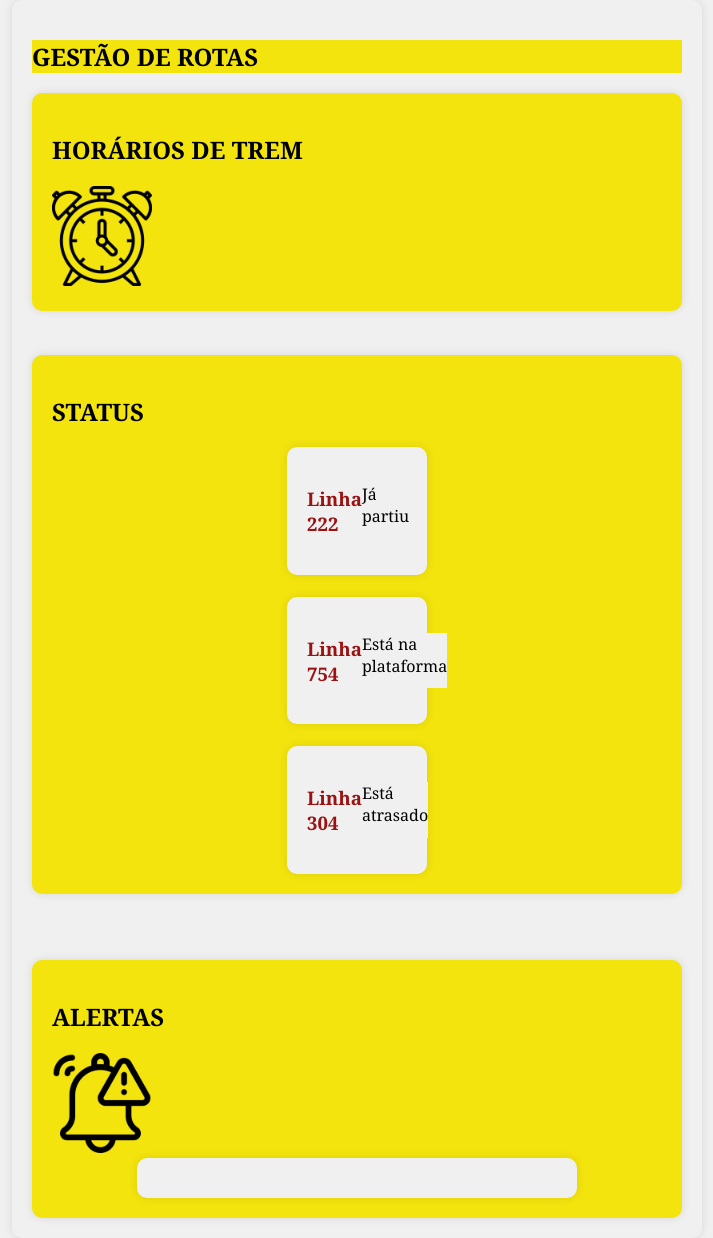
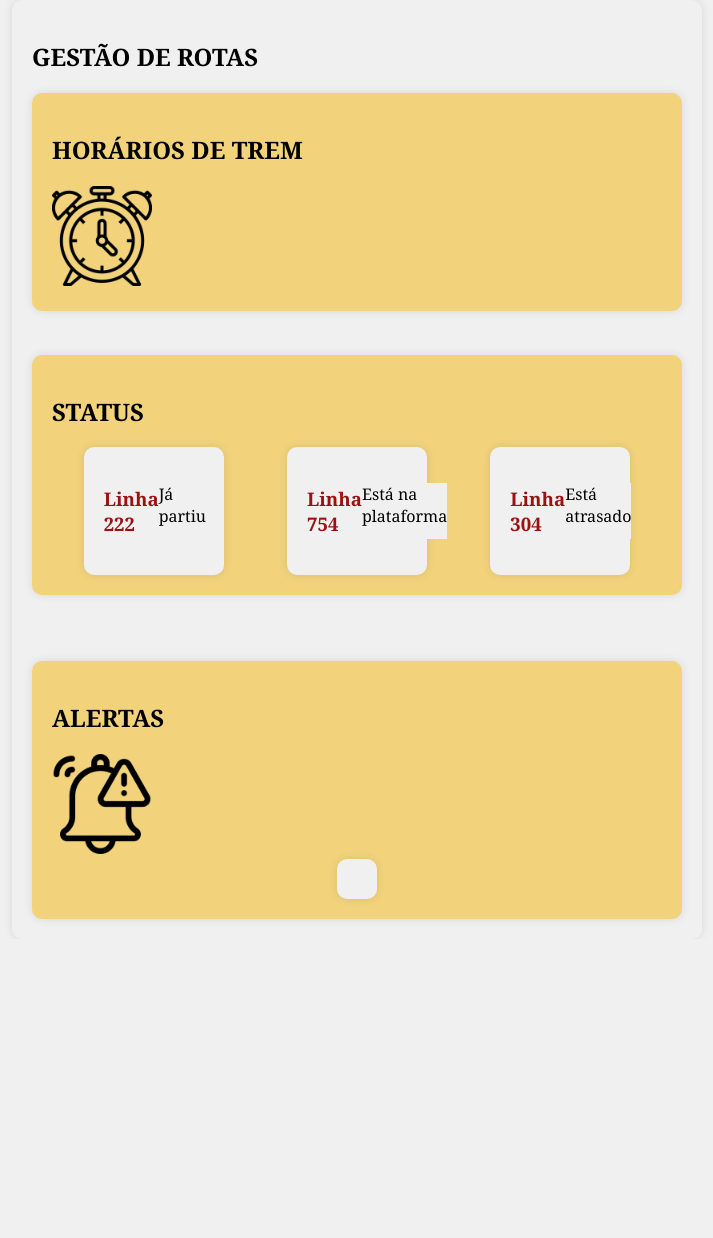
Before and after one commit to SA-SmartTrain/SA-SmartTrain, a PHP site: page /pages/gestao_rotas.html in a window 1280 px wide. Shown: the whole page, without its empty margins (283-996 px from the left). After the commit the page ends 919 px from the top, so only its background shows below. Run offline with PHP 8.4, Linux system fonts and the light colour scheme.

Commit message:
atualizacoes

```diff
--- a/pages/gestao_rotas.html
+++ b/pages/gestao_rotas.html
@@ -16,7 +16,7 @@
                 <h1>GESTÃO DE ROTAS</h1>
 
                 <div class="container_amarelo">
-                    <h1>HORÁRIOS DE TREM</h1>
+                    <h2>HORÁRIOS DE TREM</h2>
                     <div class="relogio">
                         <img src="../src/assets/images/relogio.png">
                     </div>
@@ -25,7 +25,8 @@
                 <br>
 
                 <div class="container_amarelo">
-                    <h1>STATUS</h1>
+                    <h2>STATUS</h2>
+                    <div class="flex">
                         <div class="container_status">
                             <h3>Linha 222</h3>
                             <p>Já partiu</p>
@@ -41,16 +42,19 @@
                             <p>Está atrasado</p>
                         </div>
                     </div>
+                </div>
                 <br>
                 <br>
                 <br>
 
                 <div class="container_amarelo">
-                    <h1>ALERTAS</h1>
+                    <h2>ALERTAS</h2>
                     <div class="alerta">
                         <img src="../src/assets/images/alerta.png">
                     </div>
+                    <div class="flex">
                         <div class="container_alertas">
+                        </div>
                     </div>
                 </div>
             </div>
--- a/style/gestao_rotas.css
+++ b/style/gestao_rotas.css
@@ -18,7 +18,7 @@ body {
 .container_amarelo {
     max-width: 650px;
     margin: 0 auto;
-    background-color: #f3e40e;
+    background-color: rgb(242, 211, 124);
     padding: 20px;
     box-shadow: 0 0 10px rgba(0, 0, 0, 0.1);
     font-family: Georgia, 'Times New Roman', Times, serif;
@@ -39,26 +39,32 @@ body {
 }
 
 h1 {
-    background-color: #f3e40e;
+    background-color: #f0f0f0;
 }
 
-h3{
-    color:#9b1212;
+h2 {
+    background-color: rgb(242, 211, 124);
+}
+
+h3 {
+    color: #9b1212;
 }
 
 img {
     max-width: 100px;
     max-height: 150px;
-    background-color: #f3e40e;
-}
-.relogio{
-    background-color: #f3e40e;
-}
-.alerta{
-    background-color: #f3e40e;
+    background-color: rgb(242, 211, 124);
 }
 
-.container_alertas{
+.relogio {
+    background-color: rgb(242, 211, 124);
+}
+
+.alerta {
+    background-color: rgb(242, 211, 124);
+}
+
+.container_alertas {
     display: flex;
     max-width: 400px;
     max-height: 500px;
@@ -69,3 +75,8 @@ img {
     font-family: Georgia, 'Times New Roman', Times, serif;
     border-radius: 10px;
 }
+
+.flex {
+    display: flex;
+    background-color:rgb(242, 211, 124);
+}
```
Lines whose indentation alone changed are shown as unchanged.
